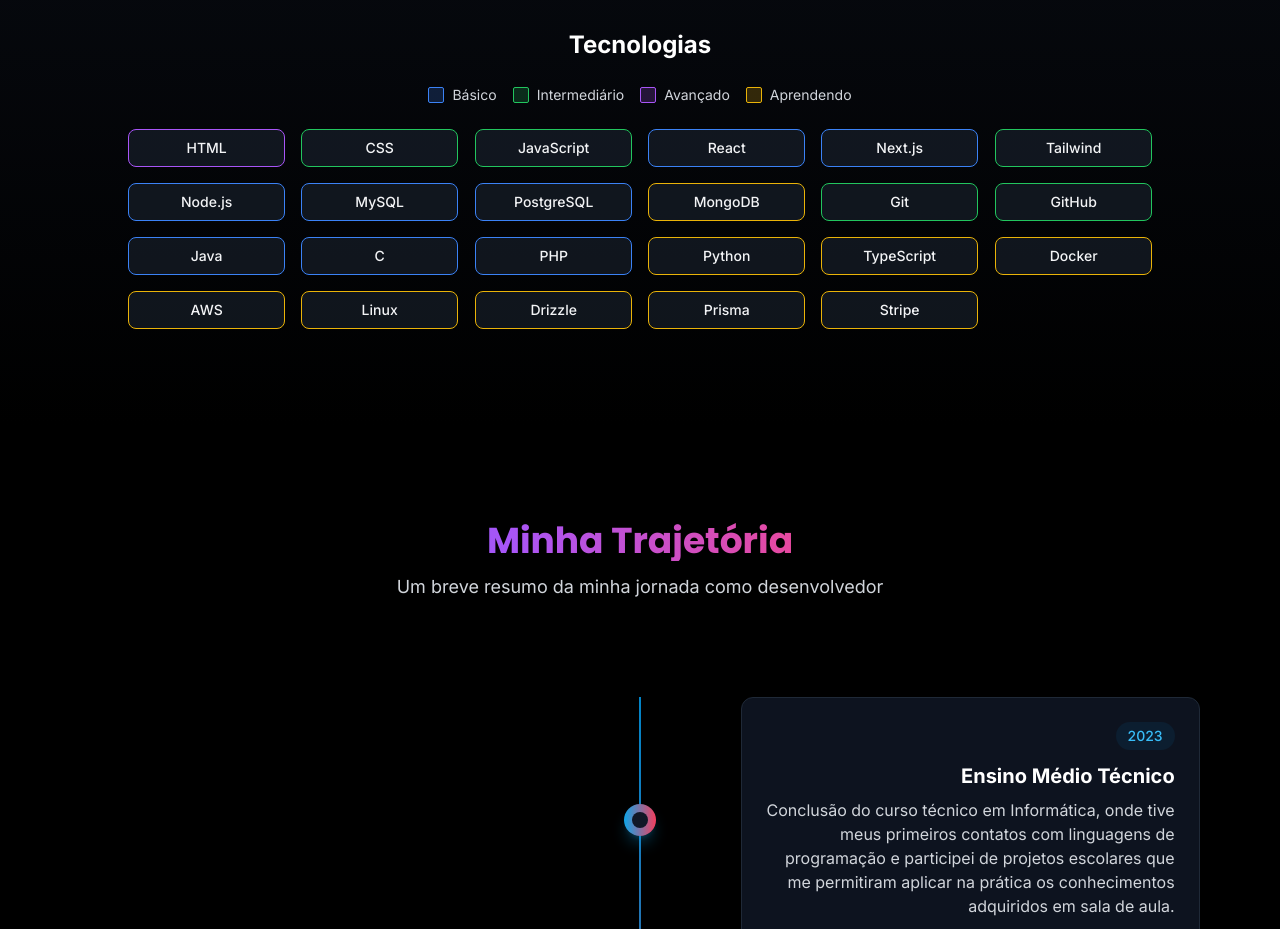
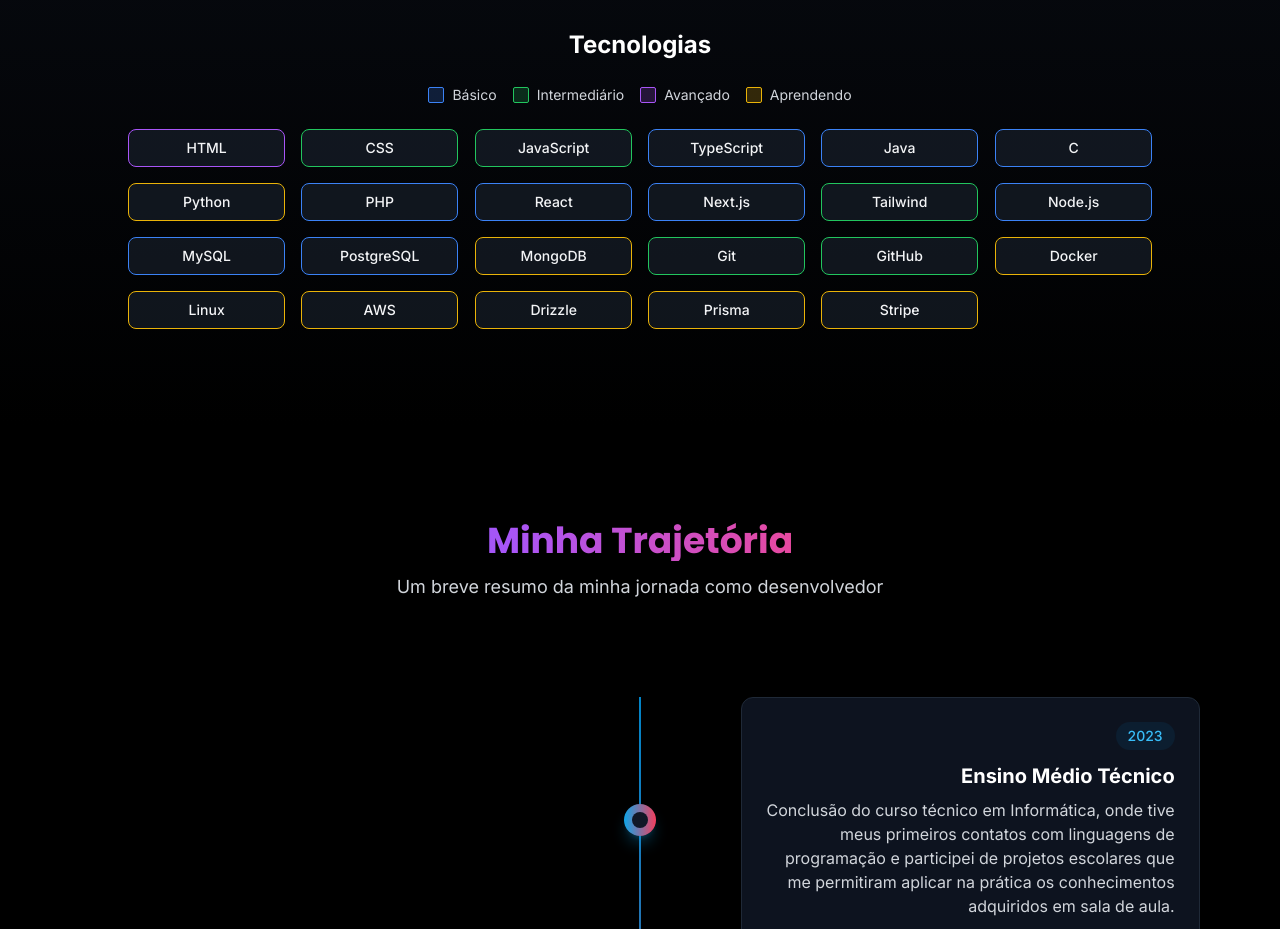
Before and after one commit to Raullize/my-personal-portfolio, a Next.js app: page / in a window 1280 px wide. Shown: the part 1680-2609 px from the top of the page. Built offline with nearby package versions, Linux system fonts and the light colour scheme.

Commit message:
refactor(About): reorder and update technologies list
Update the technologies list to group similar items together and adjust some skill levels for better organization and accuracy

```diff
--- a/src/components/About.jsx
+++ b/src/components/About.jsx
@@ -9,6 +9,11 @@
   { name: 'HTML', level: 'advanced' },
   { name: 'CSS', level: 'intermediate' },
   { name: 'JavaScript', level: 'intermediate' },
+  { name: 'TypeScript', level: 'basic' },
+  { name: 'Java', level: 'basic' },
+  { name: 'C', level: 'basic' },
+  { name: 'Python', level: 'learning' },
+  { name: 'PHP', level: 'basic' },
   { name: 'React', level: 'basic' },
   { name: 'Next.js', level: 'basic' },
   { name: 'Tailwind', level: 'intermediate' },
@@ -18,14 +23,9 @@
   { name: 'MongoDB', level: 'learning' },
   { name: 'Git', level: 'intermediate' },
   { name: 'GitHub', level: 'intermediate' },
-  { name: 'Java', level: 'basic' },
-  { name: 'C', level: 'basic' },
-  { name: 'PHP', level: 'basic' },
-  { name: 'Python', level: 'learning' },
-  { name: 'TypeScript', level: 'learning' },
   { name: 'Docker', level: 'learning' },
+  { name: 'Linux', level: 'learning' },
   { name: 'AWS', level: 'learning' },
-  { name: 'Linux', level: 'learning' },
   { name: 'Drizzle', level: 'learning' },
   { name: 'Prisma', level: 'learning' },
   { name: 'Stripe', level: 'learning' },
```
